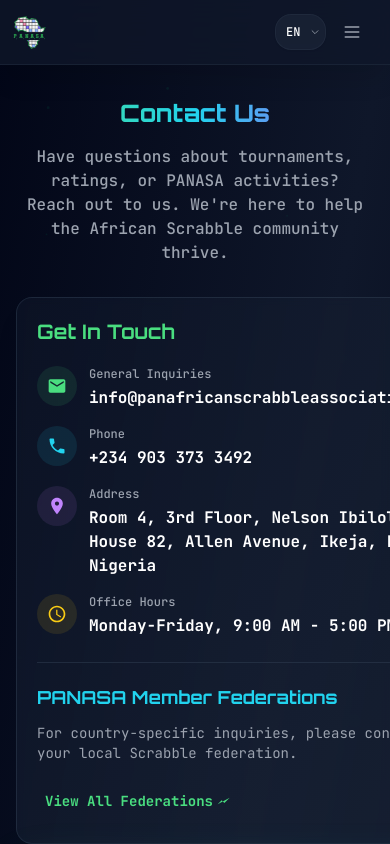
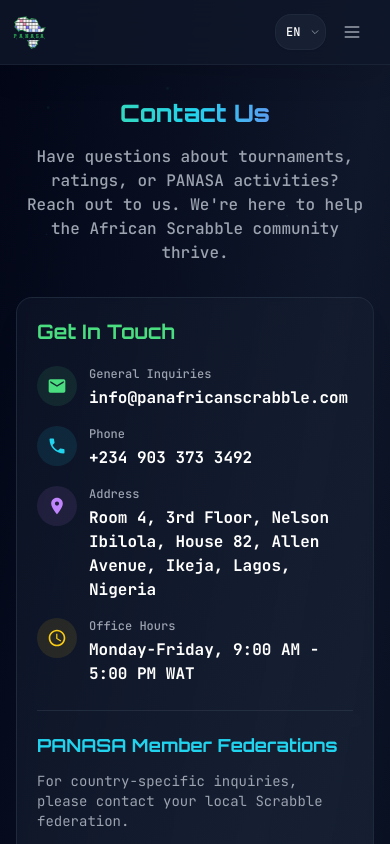
Before and after one commit to EmmyCodes234/orbitron-web, a React (Vite) app: page /contact in a window 390 px wide. Shown: the top 844 px of the page. Built offline with nearby package versions, Linux system fonts and the light colour scheme; no server answers.

Commit message:
Update contact email address and optimize mobile touch targets

```diff
--- a/pages/ContactPage.tsx
+++ b/pages/ContactPage.tsx
@@ -43,7 +43,7 @@
                 </div>
                 <div>
                   <p className="text-gray-400 text-xs sm:text-sm font-medium mb-1">{t('contact.generalInquiries')}</p>
-                  <p className="text-white font-bold text-base sm:text-lg group-hover:text-green-400 transition-colors break-words">info@panafricanscrabbleassociation.com</p>
+                  <p className="text-white font-bold text-base sm:text-lg group-hover:text-green-400 transition-colors break-words">info@panafricanscrabble.com</p>
                 </div>
               </div>
 
```
